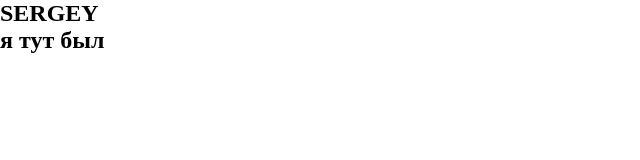
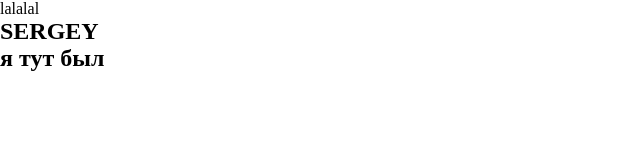
Before and after one commit to KhakimDon/shopping, a plain HTML site: page index.html in a window 1280 px wide. Shown: the whole page, without its empty margins (0-640 px from the left). Drawn offline with Linux system fonts and the light colour scheme.

```diff
--- a/index.html
+++ b/index.html
@@ -10,7 +10,9 @@
 <body>
 
 
-    <header></header>
+    <header>
+        lalalal
+    </header>
 
     <main>
         <section>
```
